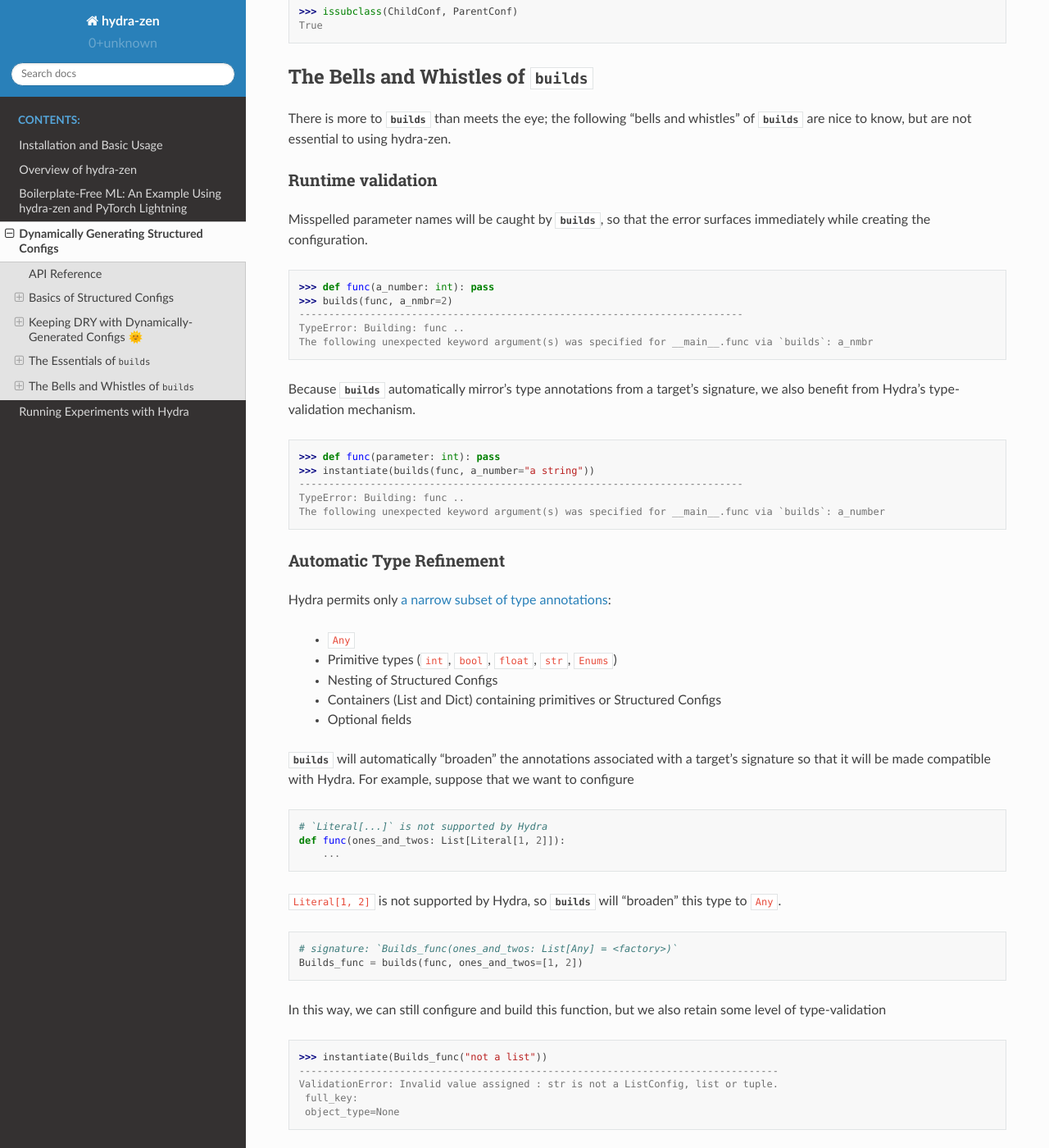
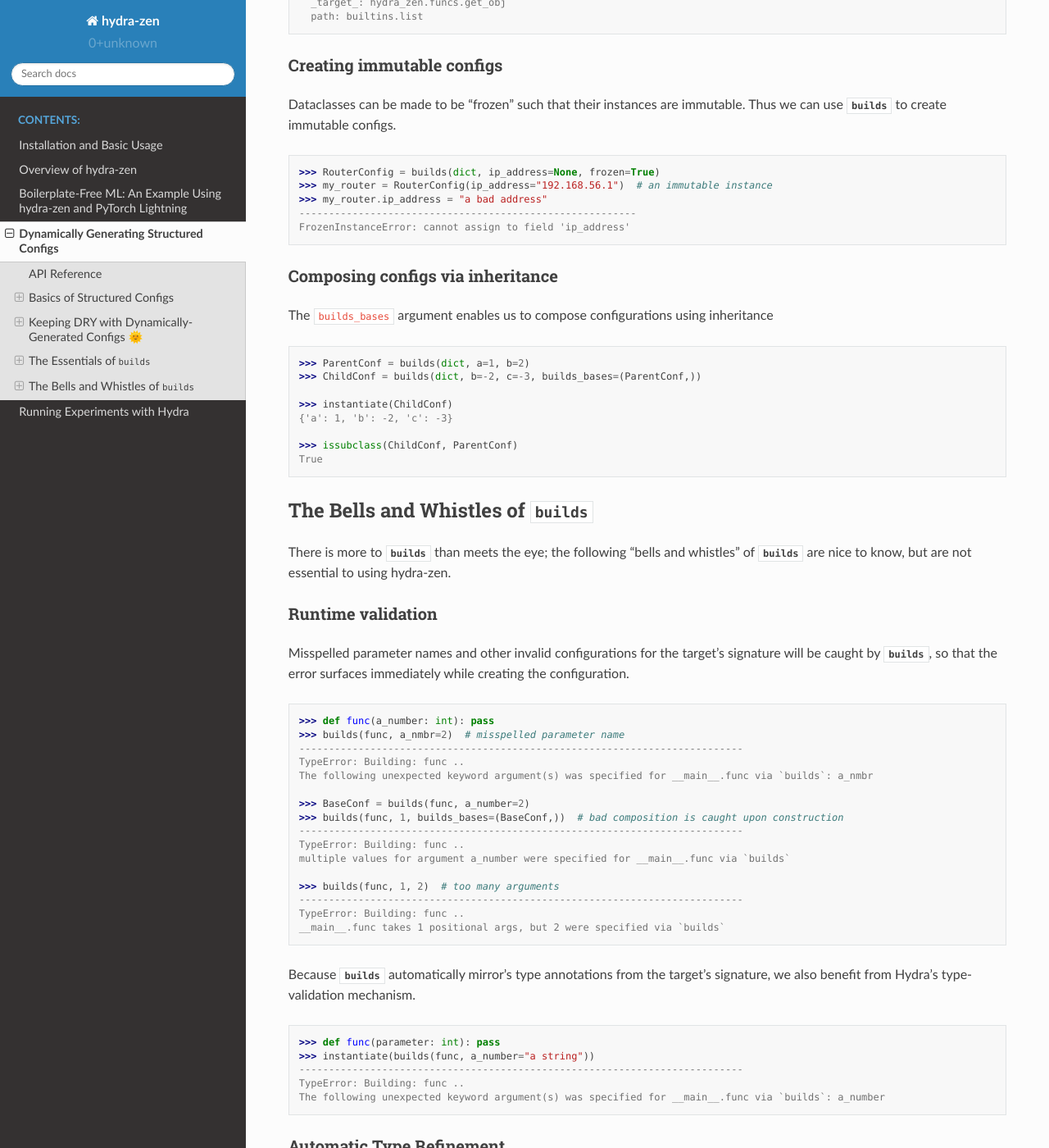
Before and after one commit to mit-ll-responsible-ai/hydra-zen, a Sphinx documentation site: the page built from docs/source/structured_configs.rst, in a window 1280 px wide and 1400 px high, scrolled down 7985 px. Shown: the whole window at 82% size. Built offline with Sphinx 7.4.7 and the Read the Docs theme 2.0.0, drawn with Linux system fonts in a browser that asks for light colours; some of the changed text lies outside the part shown.

Commit message:
update docs

```diff
--- a/docs/source/experimental.rst
+++ b/docs/source/experimental.rst
@@ -12,6 +12,7 @@
 
    hydra_run
    hydra_multirun
+
 
 Launching Hydra Jobs
 ====================
--- a/docs/source/structured_configs.rst
+++ b/docs/source/structured_configs.rst
@@ -325,6 +325,23 @@
    builds(func, y="dinosaur")  # `x` is not configurable for building `func`
 
 
+We can provide positional arguments as well
+
+.. code:: python
+
+   >>> instantiate(builds(np.add, 1.0, 2.0))
+   3.0
+
+
+Arguments specified in a positional way are excluded from the dataclass' signature
+
+.. code:: python
+
+   # signature: `Builds_func(y: str = 'a string')`
+   builds(func, 2, y="a string")
+
+
+
 Nesting configs for recursive instantiation
 ===========================================
 
@@ -407,6 +424,23 @@
      _target_: hydra_zen.funcs.get_obj
      path: numpy.mean
 
+
+User-specified parameters will automatically be transformed as well
+
+.. code:: python
+
+   >>> print(to_yaml(builds(dict, io_fn=len, sequence=list)))
+   _target_: builtins.dict
+   _recursive_: true
+   _convert_: none
+   io_fn:
+     _target_: hydra_zen.funcs.get_obj
+     path: builtins.len
+   sequence:
+     _target_: hydra_zen.funcs.get_obj
+     path: builtins.list
+
+
 Creating immutable configs
 ==========================
 
@@ -449,17 +483,29 @@
 Runtime validation
 ==================
 
-Misspelled parameter names will be caught by `builds`, so that the error surfaces immediately while creating the configuration.
+Misspelled parameter names and other invalid configurations for the target's signature will be caught by `builds`, so that the error surfaces immediately while creating the configuration.
 
 .. code:: python
 
    >>> def func(a_number: int): pass
-   >>> builds(func, a_nmbr=2)
+   >>> builds(func, a_nmbr=2)  # misspelled parameter name
    ---------------------------------------------------------------------------
    TypeError: Building: func ..
    The following unexpected keyword argument(s) was specified for __main__.func via `builds`: a_nmbr
 
-Because `builds` automatically mirror's type annotations from a target's signature, we also benefit from Hydra's type-validation mechanism.
+   >>> BaseConf = builds(func, a_number=2)
+   >>> builds(func, 1, builds_bases=(BaseConf,))  # bad composition is caught upon construction
+   ---------------------------------------------------------------------------
+   TypeError: Building: func ..
+   multiple values for argument a_number were specified for __main__.func via `builds`
+
+   >>> builds(func, 1, 2)  # too many arguments
+   ---------------------------------------------------------------------------
+   TypeError: Building: func ..
+   __main__.func takes 1 positional args, but 2 were specified via `builds`
+
+
+Because `builds` automatically mirror's type annotations from the target's signature, we also benefit from Hydra's type-validation mechanism.
 
 
 .. code:: python
```
Also changed, not shown: README.md (+4 -1 lines), 1 other file.
